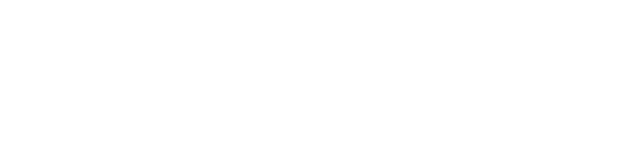
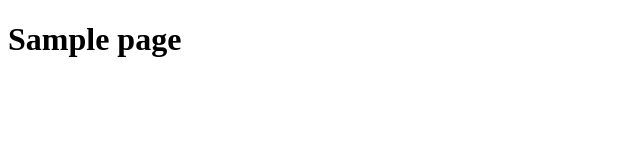
Before and after one commit to dasarma/coursera-test, a plain HTML site: page site/index.html in a window 1280 px wide. Shown: the whole page, without its empty margins (0-640 px from the left). Drawn offline with Linux system fonts and the light colour scheme.

Commit message:
My first commit

```diff
--- a/index.html
+++ b/site/index.html
@@ -7,6 +7,6 @@
     <title>Hello coursera</title>
 </head>
 <body>
-
+    <h1>Sample page</h1>
 </body>
 </html>
```
